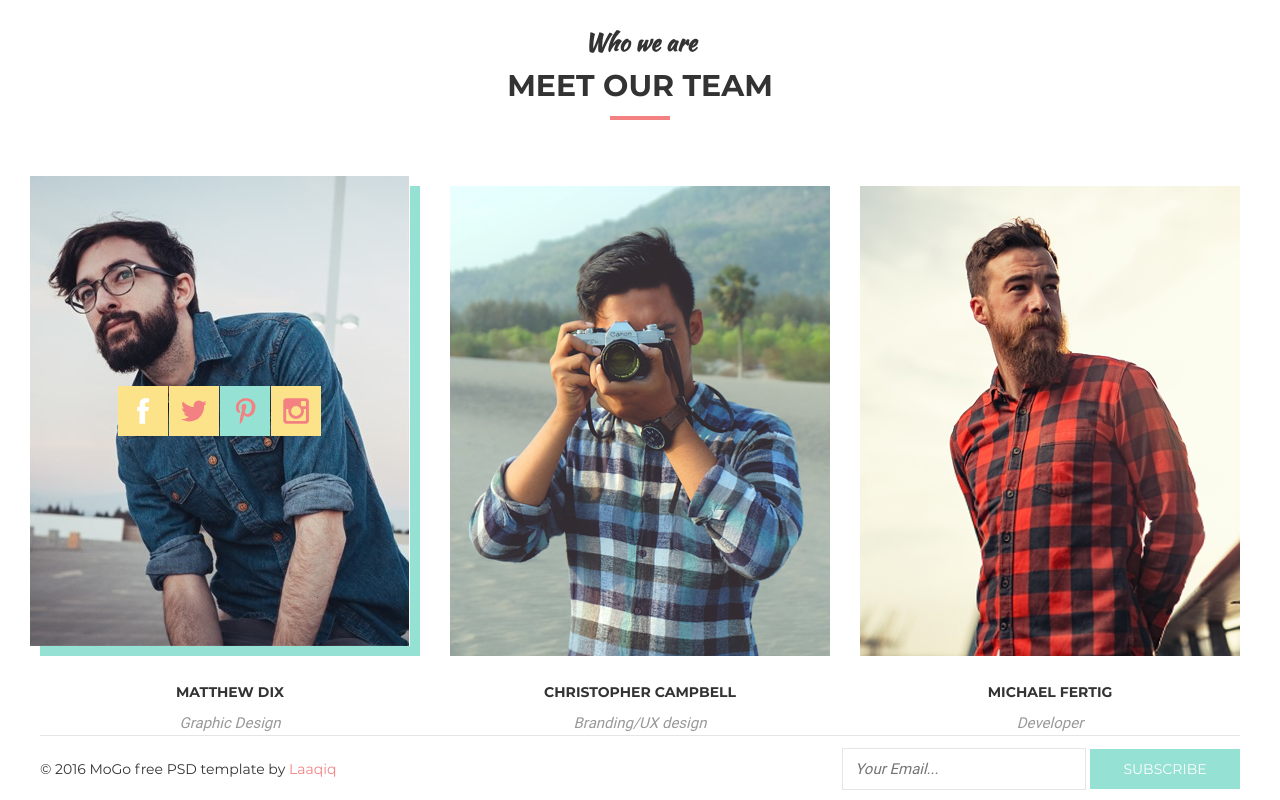
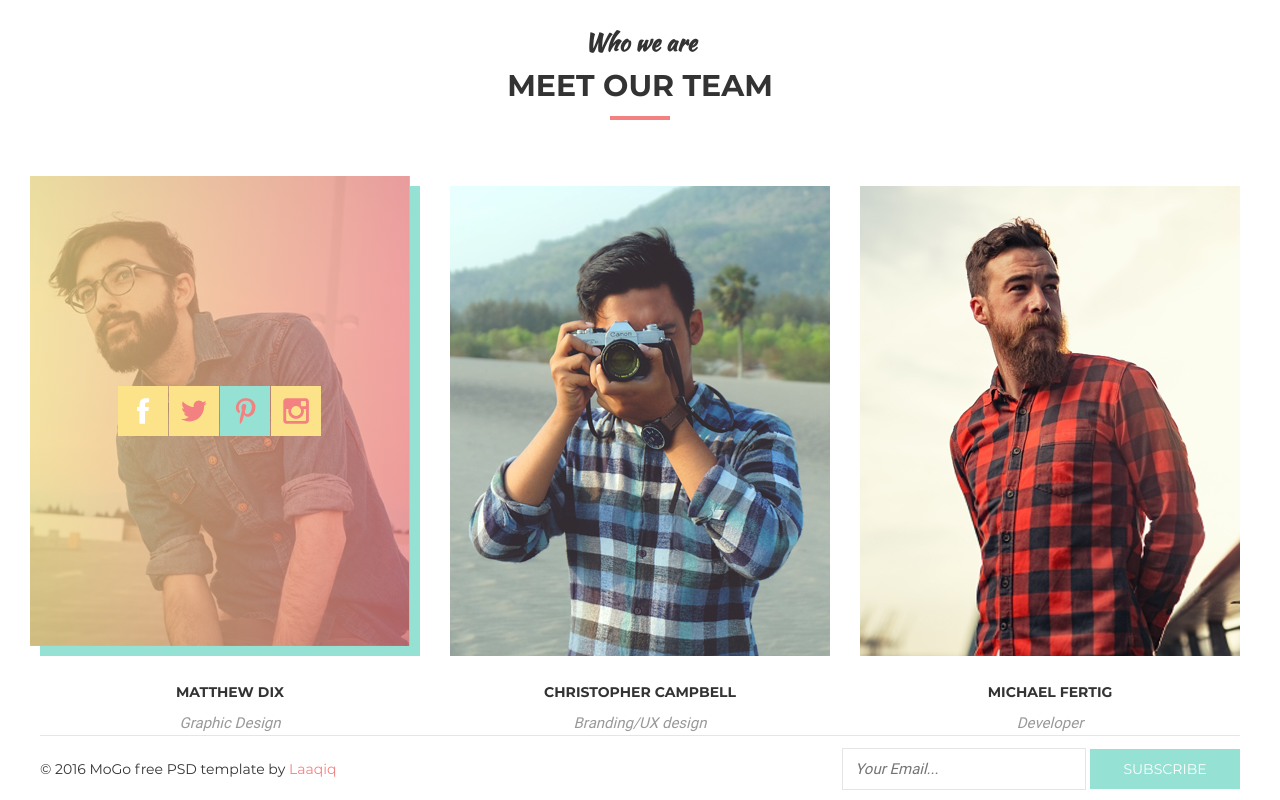
Before and after one commit to petrychuk10/petrychuk10.github.io, a plain HTML site: page homework-10/index.html in a window 1280 px wide. In both pictures the pointer is over the element 230 px from the left and 1603 px from the top of the page. Shown: the part 1183-1983 px from the top of the page. Drawn offline with Linux system fonts and the light colour scheme.

Commit message:
Update styles.css

```diff
--- a/homework-10/css/styles.css
+++ b/homework-10/css/styles.css
@@ -372,11 +372,11 @@ ul {
   left: 0;
   width: 100%;
   height: 100%;
-  background-image: -linear-gradient( 90deg, rgba(252,227,138,0) 0%, rgba(243,129,129,0) 100%);
+  background-image: linear-gradient( 90deg, rgba(252,227,138,0) 0%, rgba(243,129,129,0) 100%);
 }
 
 .team_list--card:hover:before {
-  background-image: -linear-gradient( 90deg, rgba(252,227,138,0.7) 0%, rgba(243,129,129,0.7) 100%);
+  background-image: linear-gradient( 90deg, rgba(252,227,138,0.7) 0%, rgba(243,129,129,0.7) 100%);
 }
 
 .team_list--card:hover{
```
